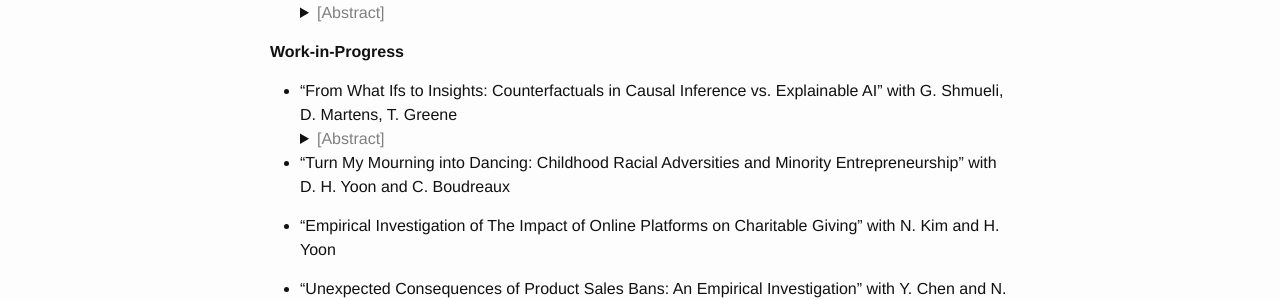
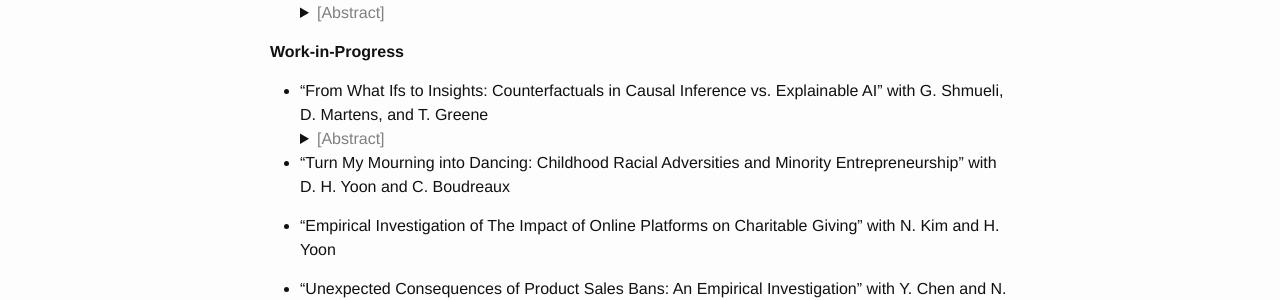
Before and after one commit to j1yoo/j1yoo.github.io, a Jekyll site: the page built from research.markdown, in a window 1280 px wide. Shown: the part 370-670 px from the top of the page. Built offline with Jekyll 4.4.1, drawn with Linux system fonts in a browser that asks for light colours.

Commit message:
Update research.markdown

```diff
--- a/research.markdown
+++ b/research.markdown
@@ -26,7 +26,7 @@ The introduction of the Internet generated two significant developments for cons
 
 **Work-in-Progress**
 
-- "From What Ifs to Insights: Counterfactuals in Causal Inference vs. Explainable AI" with G. Shmueli, D. Martens, T. Greene
+- "From What Ifs to Insights: Counterfactuals in Causal Inference vs. Explainable AI" with G. Shmueli, D. Martens, and T. Greene
   <details>
   <summary><span style="color:gray">[Abstract]</span></summary>
 Counterfactuals play a pivotal role in the two distinct data science fields of causal inference (CI) and explainable artificial intelligence (XAI). While the core idea behind counterfactuals remains the same in both fields—the examination of what would have happened under different circumstances—there are key differences in how they are used and interpreted. We introduce a formal definition that encompasses the multi-faceted concept of the counterfactual in CI and XAI. We then discuss how counterfactuals are used, evaluated, generated, and operationalized in CI vs. XAI, highlighting conceptual and practical differences. By comparing and contrasting the two, we hope to identify opportunities for cross fertilization across CI and XAI.  <br/><br/> </details>
```
